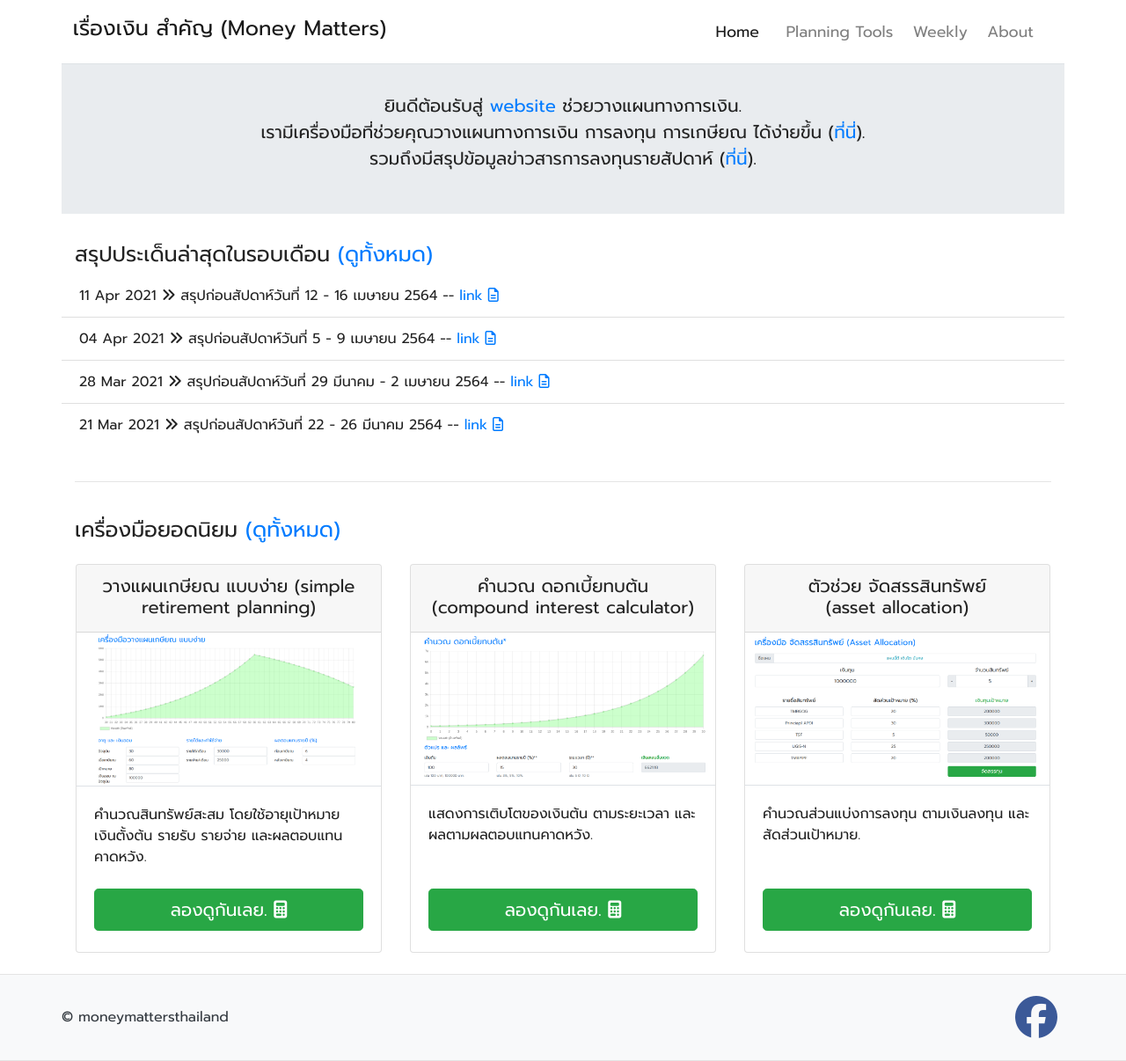
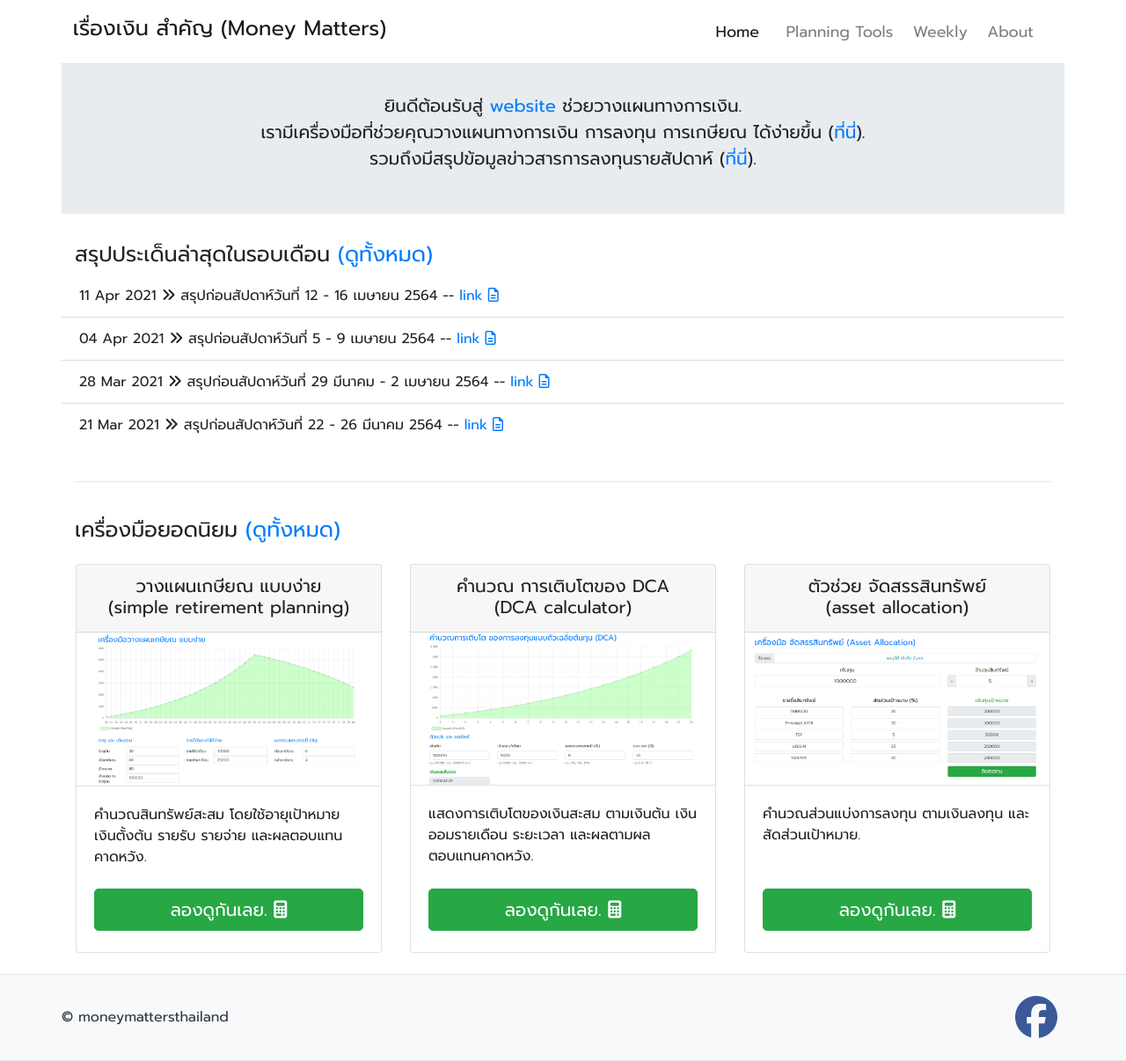
Before and after one commit to moneysart/moneysart.github.io, a Jekyll site: the page built from index.html, in a window 1280 px wide. Shown: the whole page at 88% size. Built offline with Jekyll 4.4.1, drawn with Linux system fonts in a browser that asks for light colours; nearby versions of some CDN libraries.

Commit message:
update popular cards

```diff
--- a/index.html
+++ b/index.html
@@ -74,7 +74,7 @@ canonical_url: /
         <div class="col-md-6 col-xl-4">
             <div class="card mb-4 box-shadow h-100 flex-column">
                 <div class="card-header text-center pb-2">
-                    <h5>วางแผนเกษียณ แบบง่าย (simple retirement planning)</h5>
+                    <h5>วางแผนเกษียณ แบบง่าย <br>(simple retirement planning)</h5>
                 </div>
                 <img class="card-img-top border-bottom" src="{{ site.baseurl}}/tools/retirement-plan-simple/cover.png" alt="Card image cap">
                 <div class="card-body d-flex flex-column pb-0">
@@ -95,15 +95,15 @@ canonical_url: /
         <div class="col-md-6 col-xl-4">
             <div class="card mb-4 box-shadow h-100 flex-column">
                 <div class="card-header text-center pb-2">
-                    <h5>คำนวณ ดอกเบี้ยทบต้น (compound interest calculator)</h5>
+                    <h5>คำนวณ การเติบโตของ DCA <br>(DCA calculator)</h5>
                 </div>
-                <img class="card-img-top border-bottom" src="{{ site.baseurl}}/tools/compound-interest/cover.png" alt="Card image cap">
+                <img class="card-img-top border-bottom" src="{{ site.baseurl}}/tools/dca/cover.png" alt="Card image cap">
                 <div class="card-body d-flex flex-column pb-0">
                     <p class="card-text mb-0">
-                        แสดงการเติบโตของเงินต้น ตามระยะเวลา และผลตามผลตอบแทนคาดหวัง.
+                        แสดงการเติบโตของเงินสะสม ตามเงินต้น เงินออมรายเดือน ระยะเวลา และผลตามผลตอบแทนคาดหวัง.
                     </p>
 
-                    <a href="{{ site.baseurl}}/tools/compound-interest/"
+                    <a href="{{ site.baseurl}}/tools/dca/"
                     class="btn btn-lg btn-block btn-success mt-auto mb-4">
                         ลองดูกันเลย. <i class="fas fa-calculator"></i>
                     </a>
```
